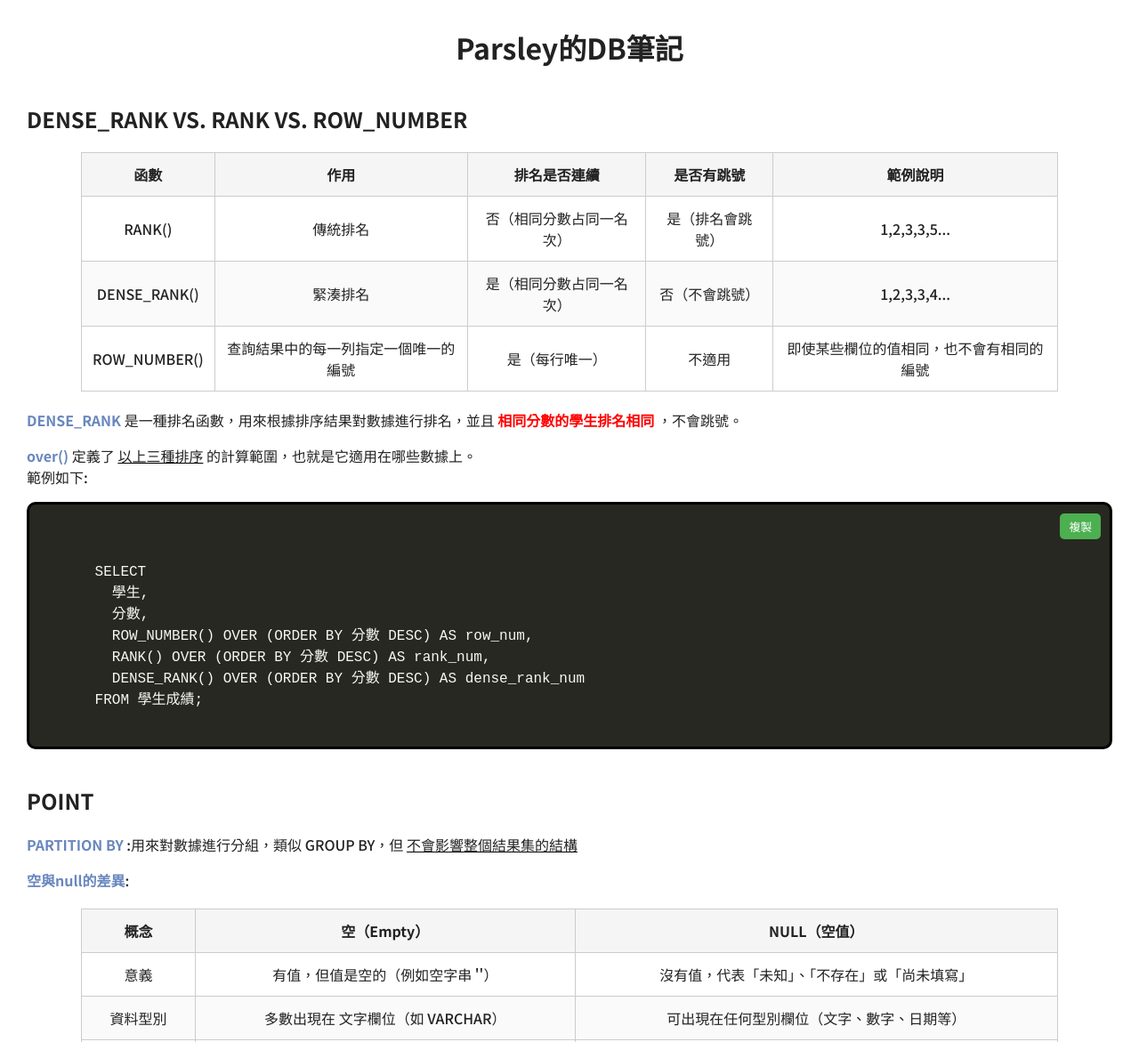
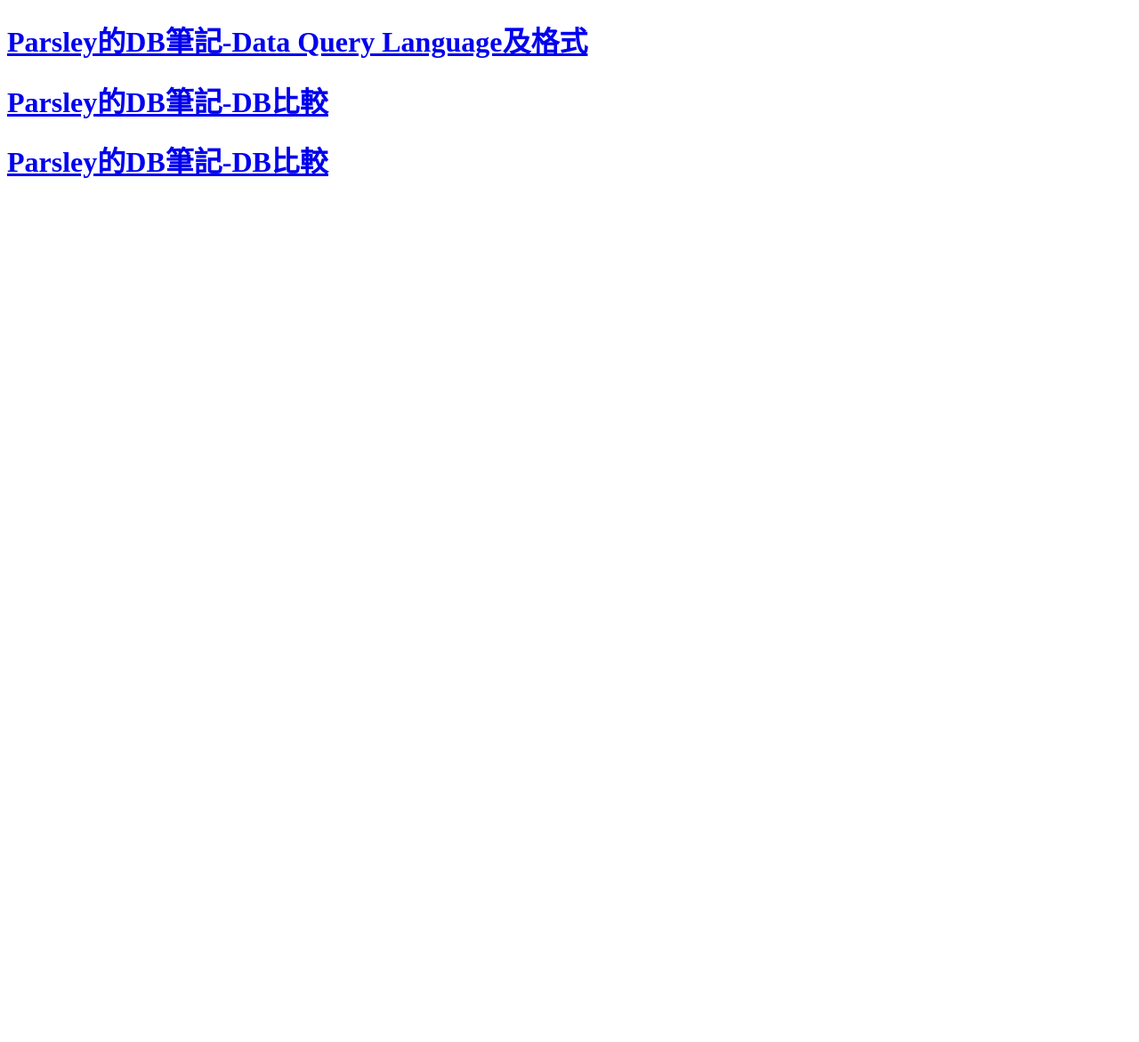
Before and after one commit to YuanSue/DB_note, a plain HTML site: page index.html in a window 1280 px wide. Shown: the top 1171 px of the page at 89% size. After the commit the page ends 800 px from the top, so only its background shows below. Drawn offline with Linux system fonts and the light colour scheme.

Commit message:
New content

```diff
--- a/index.html
+++ b/index.html
@@ -1,228 +1,12 @@
 <!DOCTYPE html>
 <html lang="zh-Hant">
 <head>
-  <meta charset="UTF-8" />
-  <title>DB note</title>
-
-  <!-- 字型與樣式 -->
-  <link href="https://fonts.googleapis.com/css2?family=Noto+Sans+TC:wght@500;700&display=swap" rel="stylesheet">
-  <style>
-    body {
-      font-family: 'Noto Sans TC', sans-serif;
-      margin: 30px;
-      color: #222;
-    }
-
-    h1 {
-      text-align: center;
-    }
-
-    h2 {
-      font-weight: 700;
-      font-size: 1.5em;
-      color: #222;
-      /*text-align: center;*/
-      margin-top: 40px;
-    }
-
-    .under{
-      text-decoration: underline;
-      text-decoration-color: black;
-    }
-
-    .red-text {
-      font-weight: bold;
-
-      text-decoration-thickness: 2px;
-      color: red;
-    }
-
-    .blue-text {
-      font-weight: bold;
-      text-decoration-thickness: 2px;
-      color: rgb(105, 135, 190);
-    }
-
-    /* 表格樣式 */
-    table {
-      width: 90%;
-      margin: 20px auto;
-      border-collapse: collapse;
-      text-align: center;
-    }
-
-    th, td {
-      border: 1px solid #ccc;
-      padding: 12px;
-    }
-
-    th {
-      background-color: #f5f5f5;
-    }
-
-    tr:nth-child(even) {
-      background-color: #fafafa;
-    }
-    /* 程式碼框選格式 */
-
-    .code-block {
-      position: relative;
-      background-color: #272822;
-      color: #f8f8f2;
-      padding: 1rem;
-      border-radius: 10px;
-      border: 3px solid #000000;
-      font-family: 'Courier New', monospace;
-      line-height: 1.5;
-      white-space: pre;
-      overflow-x: auto;
-    }
-
-    .copy-button {
-      position: absolute;
-      top: 10px;
-      right: 10px;
-      padding: 5px 10px;
-      font-size: 0.8rem;
-      cursor: pointer;
-      background-color: #4CAF50;
-      color: white;
-      border: none;
-      border-radius: 5px;
-    }
-
-    .copy-button:hover {
-      background-color: #45a049;
-    }
-
-  </style>
+  <meta charset="UTF-8">
+  <title>Parsley的DB筆記-目錄</title>
 </head>
 <body>
-  <h1>Parsley的DB筆記</h1>
-  <h2>DENSE_RANK VS. RANK VS. ROW_NUMBER</h2>
-
-  <!-- 表格開始 -->
-  <table>
-    <thead>
-      <tr>
-        <th>函數</th>
-        <th>作用</th>
-        <th>排名是否連續</th>
-        <th>是否有跳號</th>
-        <th>範例說明</th>
-      </tr>
-    </thead>
-    <tbody>
-      <tr>
-        <td>RANK()</td>
-        <td>傳統排名</td>
-        <td>否（相同分數占同一名次）</td>
-        <td>是（排名會跳號）</td>
-        <td> 1,2,3,3,5...</td>
-      </tr>
-      <tr>
-        <td>DENSE_RANK()</td>
-        <td>緊湊排名</td>
-        <td>是（相同分數占同一名次）</td>
-        <td>否（不會跳號）</td>
-        <td>1,2,3,3,4...</td>
-      </tr>
-      <tr>
-        <td>ROW_NUMBER()</td>
-        <td>查詢結果中的每一列指定一個唯一的編號</td>
-        <td>是（每行唯一）</td>
-        <td>不適用</td>
-        <td>即使某些欄位的值相同，也不會有相同的編號</td>
-      </tr>
-    </tbody>
-  </table>
-  <!-- 表格表格結束 -->
-  <p>
-    <span class="blue-text">DENSE_RANK</span>
-      是一種排名函數，用來根據排序結果對數據進行排名，並且
-        <span class="red-text">相同分數的學生排名相同</span>
-          ，不會跳號。
-  </p>
-  <p>
-    <span class="blue-text">over()</span>
-      定義了
-        <span class="under">以上三種排序</span>
-          的計算範圍，也就是它適用在哪些數據上。<br>
-          範例如下:
-  </p>
-
-  <div class="code-block" id="sqlCode">
-      <button class="copy-button" onclick="copyCode(this)">複製</button>
-      <span class="code-content">SELECT
-        學生,
-        分數,
-        ROW_NUMBER() OVER (ORDER BY 分數 DESC) AS row_num,
-        RANK() OVER (ORDER BY 分數 DESC) AS rank_num,
-        DENSE_RANK() OVER (ORDER BY 分數 DESC) AS dense_rank_num
-      FROM 學生成績;</span>
-  </div>
-
-  <!-- POINT -->
-  <h2>POINT</h2>
-  <p>
-    <span class="blue-text">PARTITION BY</span>
-      :用來對數據進行分組，類似 GROUP BY，但
-        <span class="under">不會影響整個結果集的結構</span>
-  </p>
-  <p>
-    <span class="blue-text">空與null的差異</span>:
-  </p>
-  <!-- 表格開始 -->
-  <table>
-    <thead>
-      <tr>
-        <th>概念</th>
-        <th>空（Empty）</th>
-        <th>NULL（空值）</th>
-      </tr>
-    </thead>
-    <tbody>
-      <tr>
-        <td>意義</td>
-        <td>有值，但值是空的（例如空字串 ''）</td>
-        <td>沒有值，代表「未知」、「不存在」或「尚未填寫」</td>
-      </tr>
-      <tr>
-        <td>資料型別</td>
-        <td>多數出現在 文字欄位（如 VARCHAR）</td>
-        <td>可出現在任何型別欄位（文字、數字、日期等）</td>
-      </tr>
-      <tr>
-        <td>可見性</td>
-        <td>你會看到空白或空字串（""）</td>
-        <td>通常顯示為 NULL 或直接顯示為空</td>
-      </tr>
-      <tr>
-        <td>比較運算</td>
-        <td>'' = '' 為真</td>
-        <td>NULL = NULL 為 未知（不是 true）</td>
-      </tr>
-    </tbody>
-  </table>
-  <!-- 表格表格結束 -->
-
-  <p><span class="blue-text">比喻的話:空為空的紙捲筒，則null為完全沒有任何東西 </span> </p>
-
-  <script>
-    function copyCode(button) {
-      // 找到按鈕所在的程式碼區塊
-      const codeBlock = button.parentElement;
-      // 找到程式碼內容元素
-      const codeContent = codeBlock.querySelector('.code-content');
-
-      if (codeContent) {
-        navigator.clipboard.writeText(codeContent.textContent).then(() => {
-          alert("已複製 SQL 程式碼！");
-        });
-      }
-    }
-  </script>
-
- <a href="Data stage.html">前往Data stage頁面</a>
+  <h1><a href="DQL_format.html"> Parsley的DB筆記-Data Query Language及格式</a></h1>
+  <h1><a href="compare DB.html"> Parsley的DB筆記-DB比較</a></h1>
+  <h1><a href="Data stage.html"> Parsley的DB筆記-DB比較</a></h1>
 </body>
 </html>
```
Also changed, not shown: DQL_format.html (+228 -0 lines), compare DB.html (deleted, +0 -183 lines).
